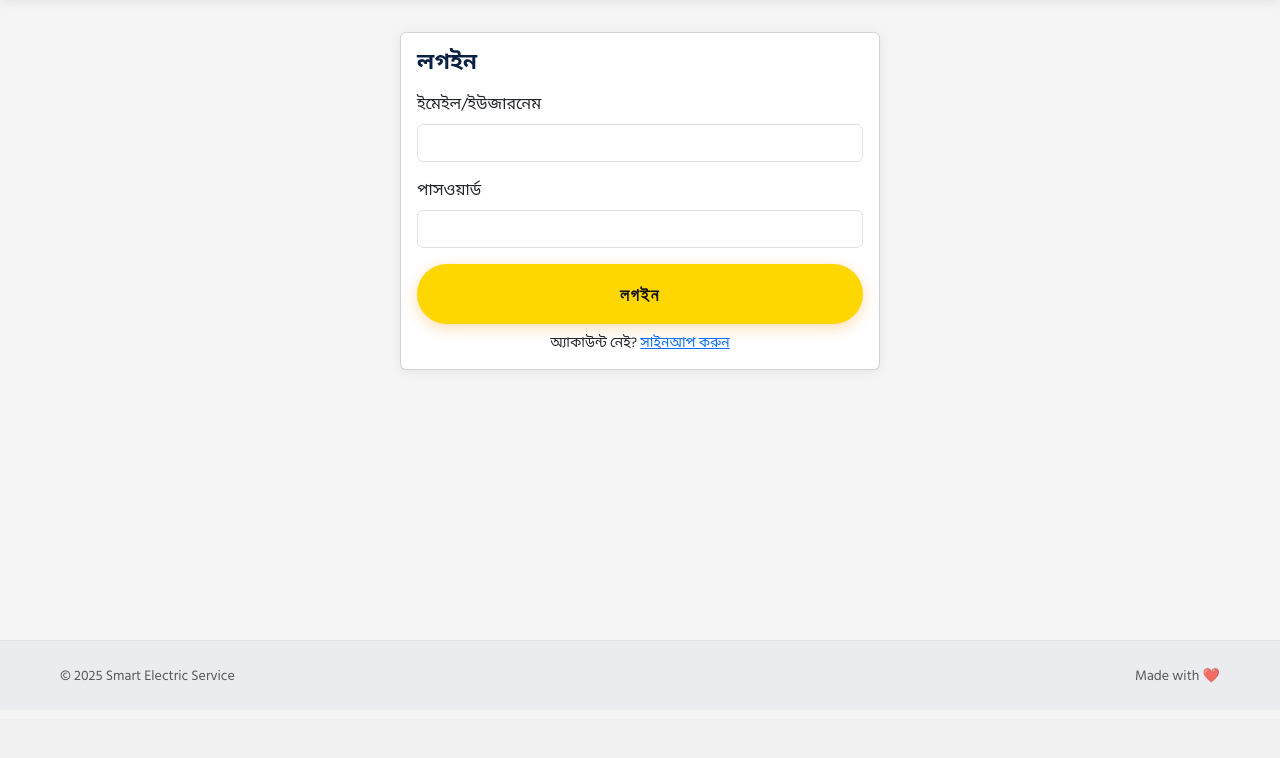
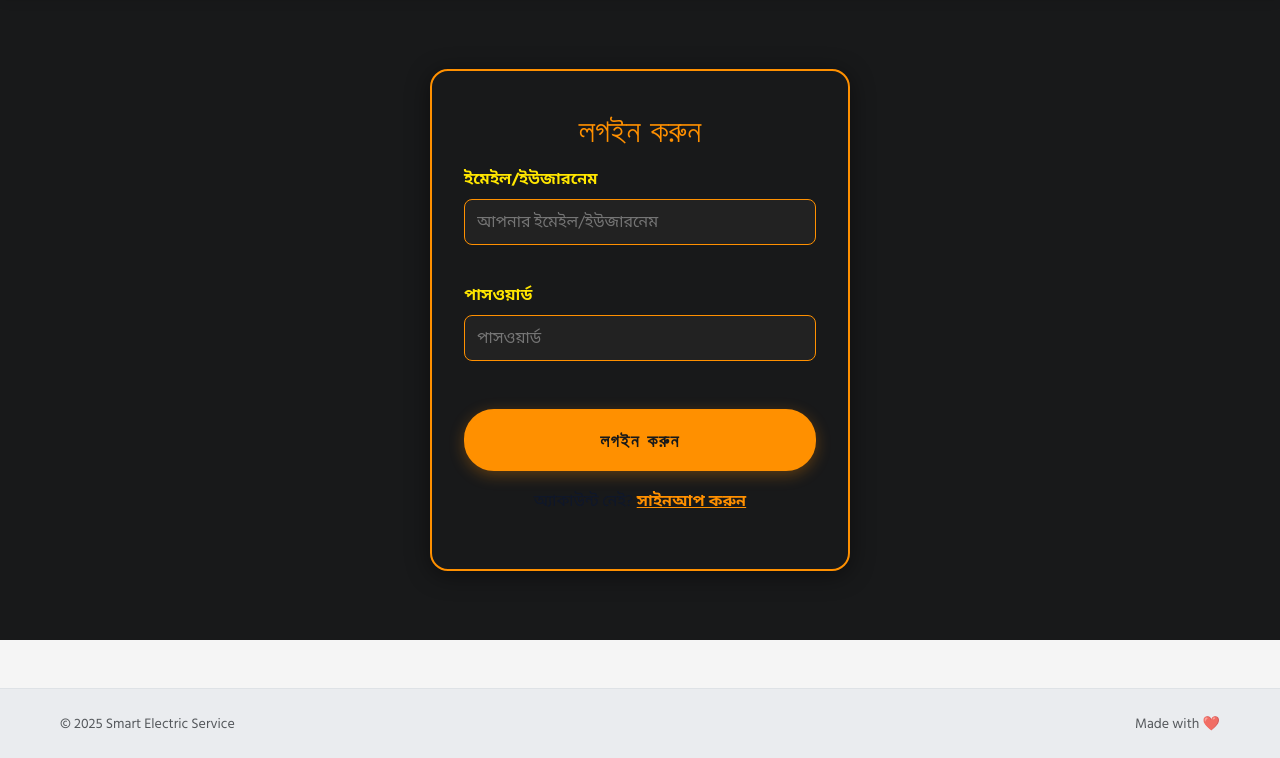
Before and after one commit to kaium4547/smsrt-electric-servic, a Django app: page /login/ in a window 1280 px wide. Shown: the part 81-839 px from the top of the page. Before the commit the page ends 764 px from the top, so only its background shows below. Run offline with Django 5.2, Linux system fonts and the light colour scheme.

Commit message:
Refactor login template with improved semantic structure and styling
Co-authored-by: smartelectricservice4547 <smartelectricservice4547@gmail.com>

```diff
--- a/templates/login.html
+++ b/templates/login.html
@@ -1,23 +1,23 @@
 {% extends 'base.html' %}
 {% block content %}
-<div class="container" style="max-width: 520px; margin-top: 2rem;">
-  <div class="card hoverable">
-    <div class="card-body">
-      <h4 class="mb-3 section-heading" style="font-size:1.4rem;">লগইন</h4>
+<section class="auth-form-section">
+  <div class="container">
+    <div class="auth-form">
+      <h2 class="text-center" style="margin-bottom:18px;">লগইন করুন</h2>
       <form method="post" action="{% url 'login' %}{% if request.GET.next %}?next={{ request.GET.next|urlencode }}{% endif %}">
         {% csrf_token %}
-        <div class="mb-3">
-          <label class="form-label">ইমেইল/ইউজারনেম</label>
-          <input type="text" class="form-control" name="username" required>
+        <div class="form-group">
+          <label>ইমেইল/ইউজারনেম</label>
+          <input type="text" name="username" placeholder="আপনার ইমেইল/ইউজারনেম" required>
         </div>
-        <div class="mb-3">
-          <label class="form-label">পাসওয়ার্ড</label>
-          <input type="password" class="form-control" name="password" required>
+        <div class="form-group">
+          <label>পাসওয়ার্ড</label>
+          <input type="password" name="password" placeholder="পাসওয়ার্ড" required>
         </div>
-        <button type="submit" class="btn btn-brand w-100">লগইন</button>
-        <div class="text-center small mt-2">অ্যাকাউন্ট নেই? <a href="{% url 'users:signup' %}">সাইনআপ করুন</a></div>
+        <button type="submit" class="btn">লগইন করুন</button>
+        <p class="form-switch-link">অ্যাকাউন্ট নেই? <a href="{% url 'users:signup' %}">সাইনআপ করুন</a></p>
       </form>
     </div>
   </div>
-</div>
+</section>
 {% endblock %}
```
